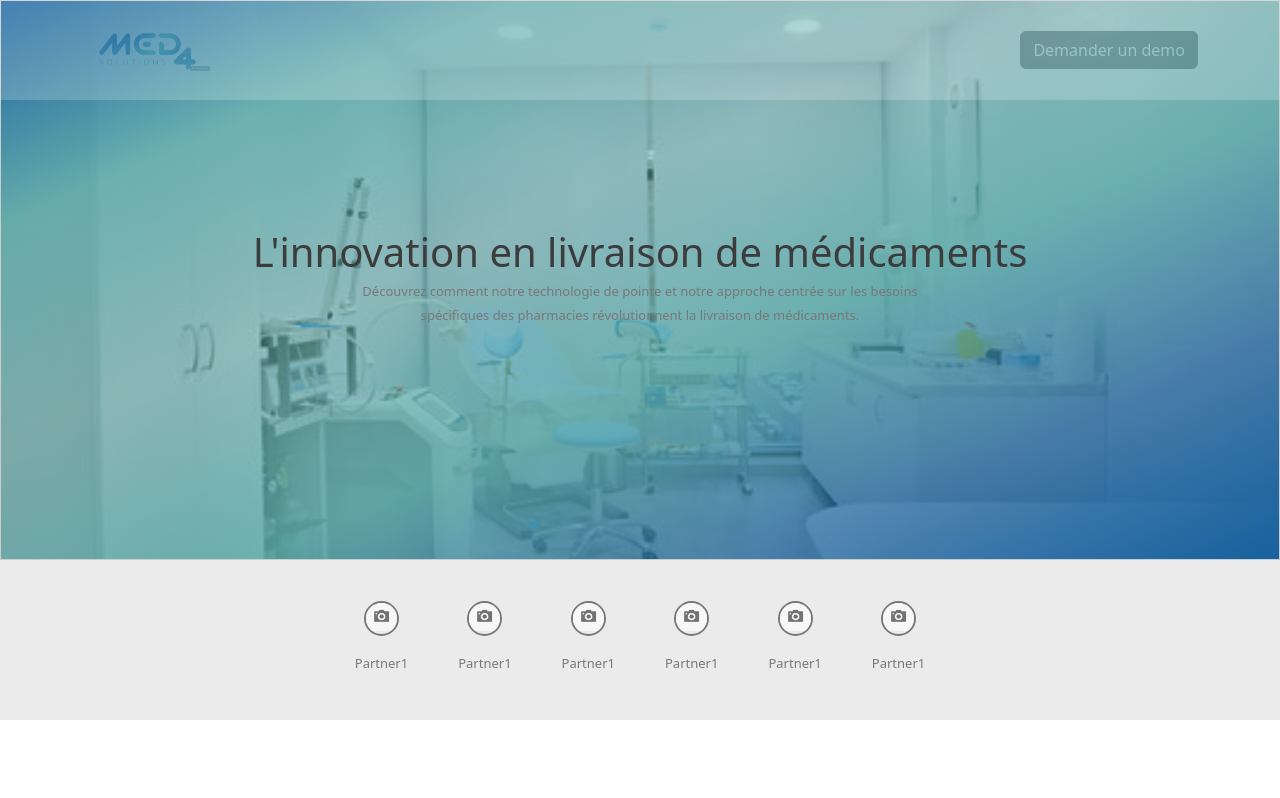
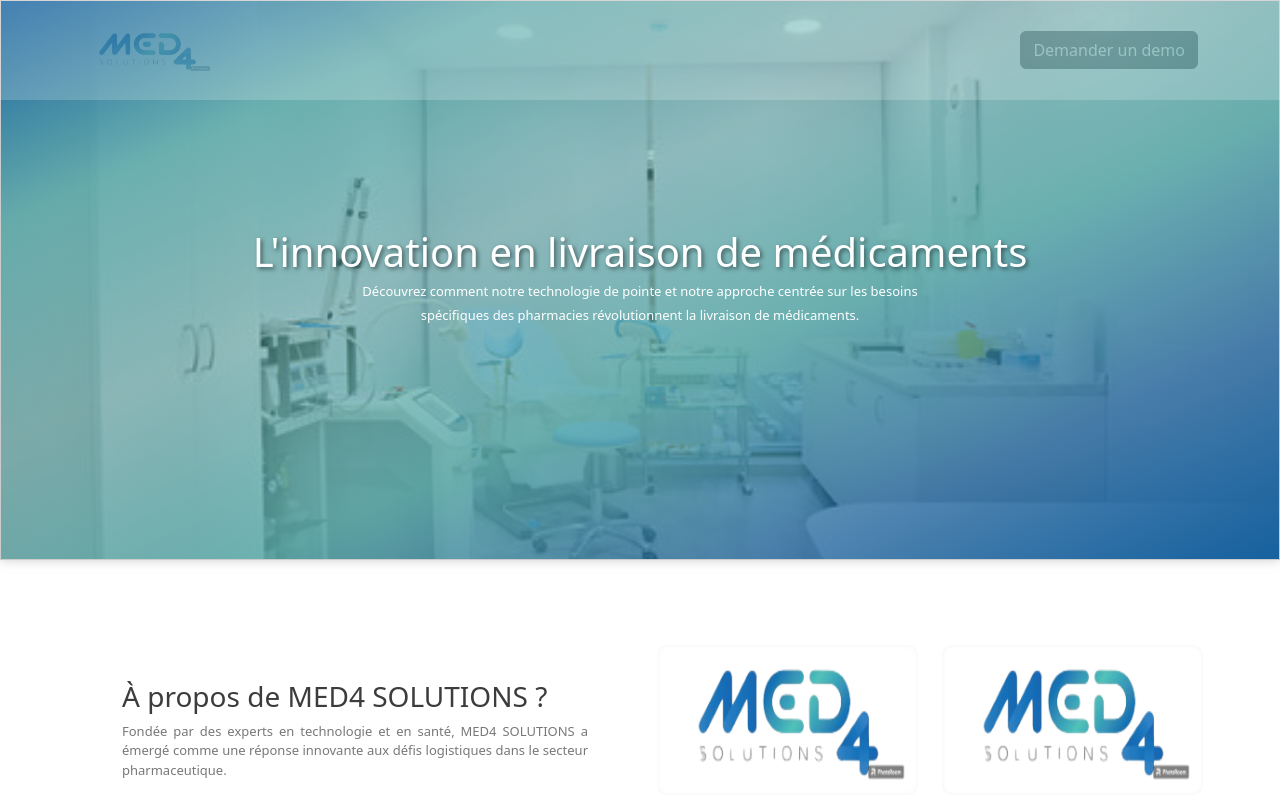
Before and after one commit to jihenJN/med4-site, an Angular app: page / in a window 1280 px wide. Shown: the top 798 px of the page. Built offline with nearby package versions, Linux system fonts and the light colour scheme.

Commit message:
feat : home is done

```diff
--- a/src/app/home/home.component.css
+++ b/src/app/home/home.component.css
@@ -35,32 +35,14 @@
 
 }
 
-.section-partners {
-
-
-  background-color: #EBEBEB;
-  height: 20vh; /* 50% of the viewport height */
-  width: 100%; /* 100% of the container's width */
-  display: flex;
-  flex-direction: row;
-  justify-content: center; /* Vertically center */
-  align-items: center; /* Horizontally center */
-  text-align: center; /* Center text inside */
-  gap: 50px; /* Add space between flex items */
+.big-title{
+  text-align: center;
+  color:#feffff;
+  text-shadow: 2px 2px 4px rgba(0, 0, 0, 0.5);
 }
 
-
-.partner-item {
-
-  display: flex;
-  flex-direction: column;
-  align-items: center; /* Horizontally center items */
-  text-align: center; /* Center text */
-
+.text-style{
+  font-size: small;
+  text-align: center;
+  color:#feffff;
 }
-
-.partner-item h6 {
-    margin-top: 20px; /* Add margin top for space between image and text */
-    font-size: small;
-    color: #787878;
-}
--- a/src/app/home/home.component.html
+++ b/src/app/home/home.component.html
@@ -1,55 +1,10 @@
 <div class="section-home">
-    <h1 style="text-align: center; color:#3C3C3C">L'innovation en livraison de médicaments</h1>
-    <h6 style="font-size: small;text-align: center;color:#787878">Découvrez comment notre technologie de pointe et notre
+    <h1 class="big-title">L'innovation en livraison de médicaments</h1>
+    <h6 style="font-size: small;text-align: center;color:#feffff">Découvrez comment notre technologie de pointe et notre
         approche
         centrée sur les
         besoins</h6>
-    <h6 style="font-size: small;text-align: center; color:#787878"> spécifiques des pharmacies révolutionnent la
+    <h6 style="font-size: small;text-align: center; color:#feffff"> spécifiques des pharmacies révolutionnent la
         livraison de
         médicaments.</h6>
 </div>
-
-<div class="section-partners" style>
-
-    <div class="partner-item">
-        <div class="image-container">
-            <img src="/assets/no-image.jpg" alt="Your Image">
-        </div>
-        <h6 style="font-size: small;text-align: center; color:#787878">Partner1</h6>
-    </div>
-    <div class="partner-item">
-        <div class="image-container">
-            <img src="/assets/no-image.jpg" alt="Your Image">
-        </div>
-        <h6 style="font-size: small;text-align: center; color:#787878">Partner1</h6>
-    </div>
-
-    <div class="partner-item">
-        <div class="image-container">
-            <img src="/assets/no-image.jpg" alt="Your Image">
-        </div>
-        <h6 style="font-size: small;text-align: center; color:#787878">Partner1</h6>
-    </div>
-
-    <div class="partner-item">
-        <div class="image-container">
-            <img src="/assets/no-image.jpg" alt="Your Image">
-        </div>
-        <h6 style="font-size: small;text-align: center; color:#787878">Partner1</h6>
-    </div>
-
-    <div class="partner-item">
-        <div class="image-container">
-            <img src="/assets/no-image.jpg" alt="Your Image">
-        </div>
-        <h6 style="font-size: small;text-align: center; color:#787878">Partner1</h6>
-    </div>
-    <div class="partner-item">
-        <div class="image-container">
-            <img src="/assets/no-image.jpg" alt="Your Image">
-        </div>
-        <h6 style="font-size: small;text-align: center; color:#787878">Partner1</h6>
-    </div>
-
-
-</div>
```
